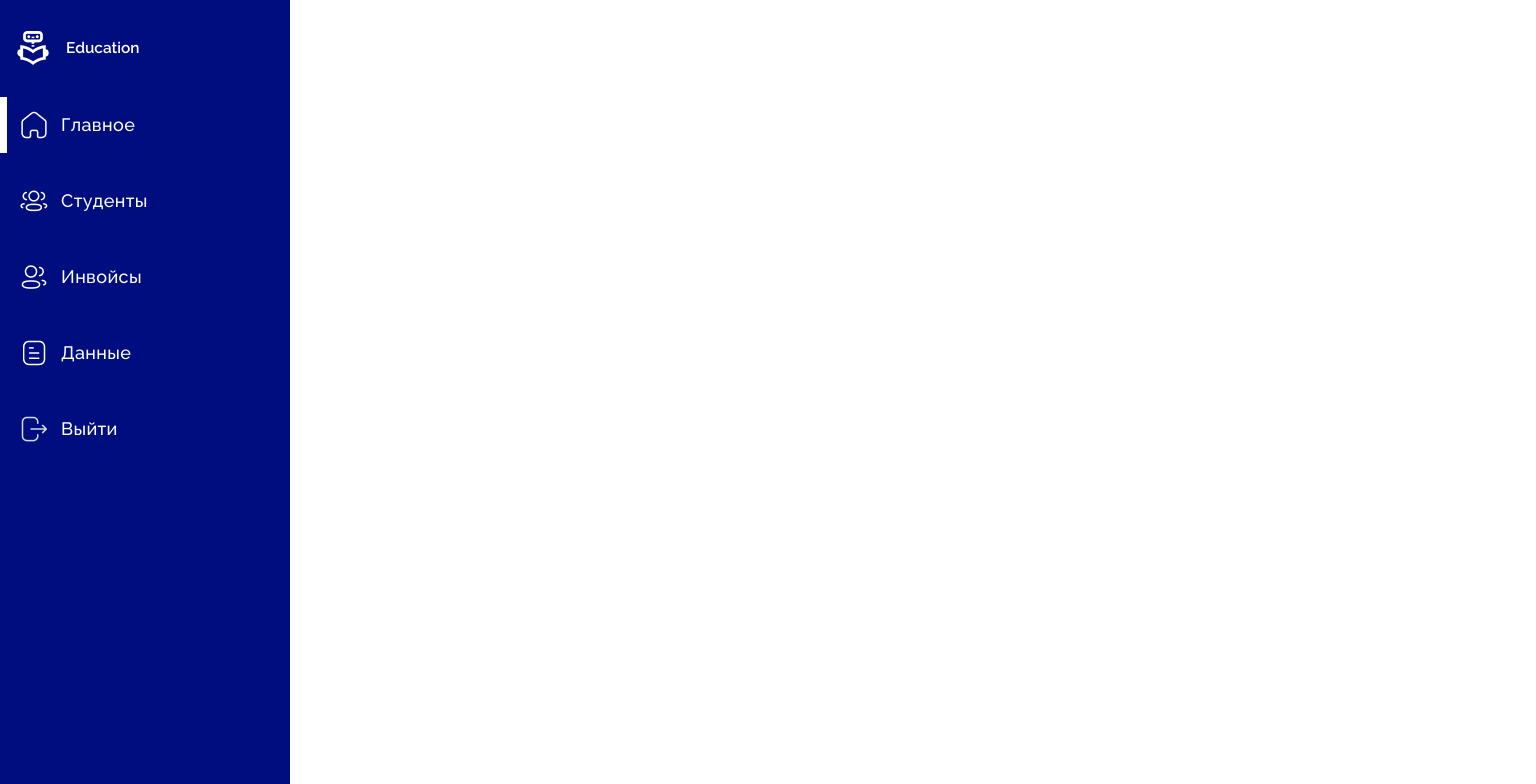
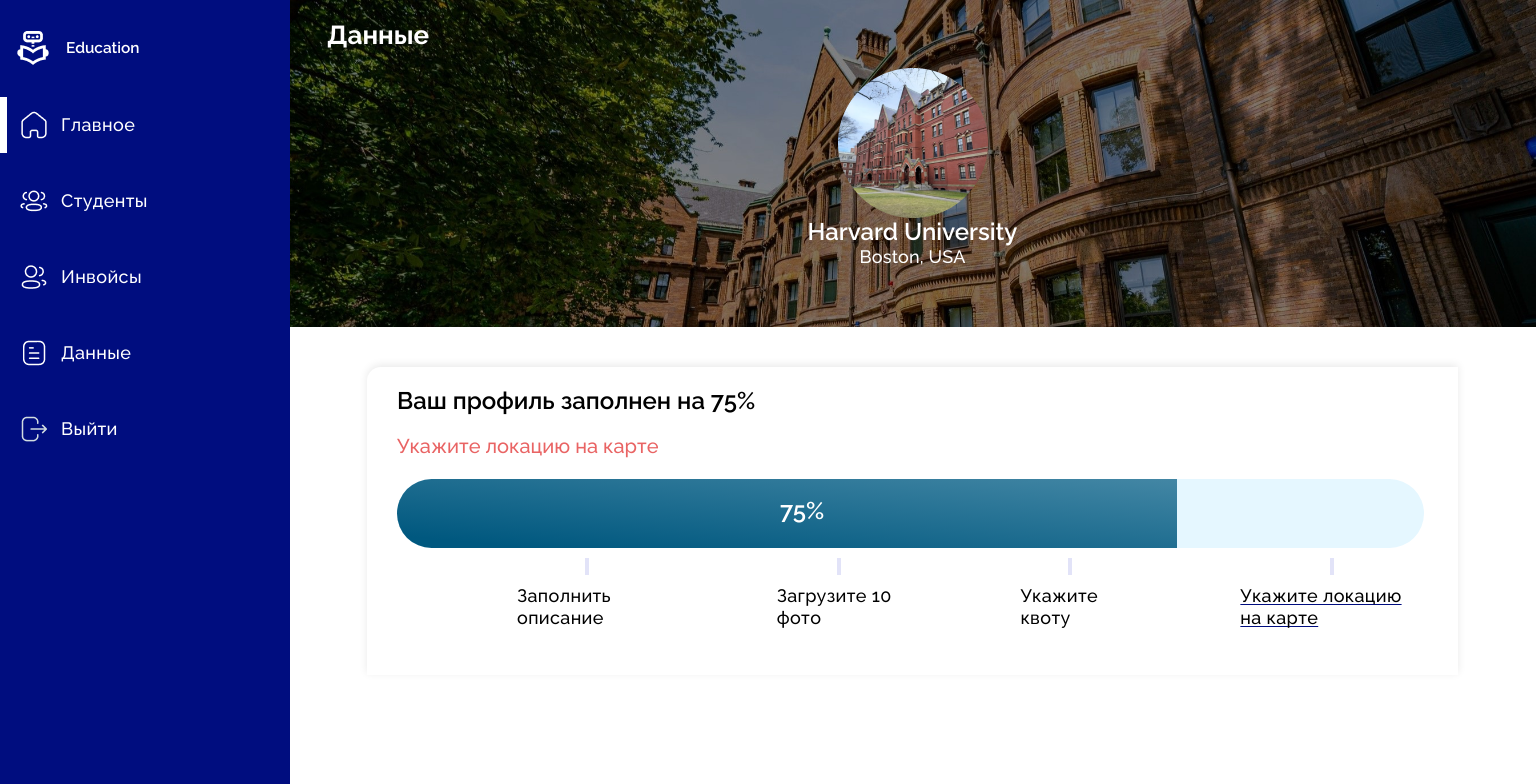
Before and after one commit to Metasensei/EduWeb, a React (Vite) app: page /universty/abdata in a window 1280 px wide. Shown: the top 784 px of the page, 1536 px wide, since content can reach past the window. Built offline with nearby package versions, Linux system fonts and the light colour scheme.

Commit message:
Danniy University Update

```diff
--- a/src/pages/Universty/AbData.jsx
+++ b/src/pages/Universty/AbData.jsx
@@ -1,9 +1,43 @@
 import React from 'react'
-
+import pic from './images/profile_pic.png'
 const AbData = () => {
   return (
-    <div>
-      data
+    <div className='main-uni'>
+      <div className='top-profile'>
+        <h1>Данные</h1>
+        <div className='centre-profile'>
+              <img src={pic} alt="" />
+              <h2>Harvard University</h2>
+              <p>Boston, USA</p>
+        </div>
+      </div>
+      <div className="profile-stat">
+        <h1>Ваш профиль заполнен на 75%</h1>
+        <p>Укажите локацию на карте</p>
+          <div className="percent">
+           <div className='full'>
+             <p>75%</p>
+           </div>
+          </div>
+          <div className='stages'>
+                <div className='stage stage1'>
+                      <p></p>
+                      <h6 className='stage-info'>Заполнить описание</h6>
+                </div>
+                <div className='stage stage2'>
+                      <p></p>
+                      <h6 className='stage-info'>Загрузите 10 фото</h6>
+                </div>
+                <div className='stage stage3'>
+                      <p></p>
+                      <h6 className='stage-info'>Укажите квоту</h6>
+                </div>
+                <div className='stage stage4'>
+                      <p></p>
+                      <h6 className='stage-info'>Укажите локацию на карте</h6>
+                </div>
+          </div>
+      </div>
     </div>
   )
 }
--- a/src/pages/Universty/Universty.css
+++ b/src/pages/Universty/Universty.css
@@ -76,6 +76,8 @@
     margin-left: 300px;
   }
   .side-bar{
+    margin: 0;
+    padding: 0;
     position: fixed;
     top: 0;
     left: 0;
@@ -429,3 +431,183 @@
 .faculty-dropdown:focus{
   outline: solid 1px;
 }
+.top-profile{
+  margin: 0;
+  margin-right: 0px;
+  padding: 0;
+  width: 1247px;
+  height: 327px;
+  background-image: url('./images/wall1.jpeg');
+  background-size: 1250px;
+  background-repeat: no-repeat;
+      h1{
+        font-family: Raleway;
+        font-size: 26px;
+        font-weight: 700;
+        line-height: 30.52px;
+        text-align: left;
+        text-underline-position: from-font;
+        text-decoration-skip-ink: none;
+        color: white;
+        margin-left: 38px;
+        margin-top: 20px;
+      }
+}
+.centre-profile{
+  padding: 0;
+  margin: 0;
+  color: white;
+  display: flex;
+  flex-direction: column;
+  align-items: center;
+  img{
+    width: 150px;
+    height: 150px;
+    top: 73px;
+    left: 789px;
+    gap: 0px;
+    opacity: 0px;
+
+  }
+  p{
+    font-family: Raleway;
+    margin: 0;
+    padding: 0;
+    font-size: 18px;
+    font-weight: 500;
+    line-height: 21.13px;
+    letter-spacing: 0.01em;
+    text-align: left;
+    text-underline-position: from-font;
+    text-decoration-skip-ink: none;
+  }
+  h2{
+    padding: 0;
+    margin: 0;
+    font-family: Raleway;
+    font-size: 24px;
+    font-weight: 600;
+    line-height: 28.18px;
+    text-align: left;
+    text-underline-position: from-font;
+    text-decoration-skip-ink: none;
+
+  }
+}
+.profile-stat{
+  width: 1091px;
+  height: 308px;
+  top: 375px;
+  left: 319px;
+  gap: 0px;
+  border-radius: 14px 0px 0px 0px;
+  opacity: 0px;
+  box-shadow: 2px 4px 9px 0px #0000001A;
+  box-shadow: 0px -2px 8px 0px #00000017;
+  margin-top: 40px;
+  h1{
+    margin-left: 30px;
+    margin-top: 20px;
+    font-family: Raleway;
+    font-size: 24px;
+    font-weight: 600;
+    line-height: 28.18px;
+    text-align: left;
+    text-underline-position: from-font;
+    text-decoration-skip-ink: none;
+  }
+  p{
+margin-left: 30px;
+margin-top: 20px;
+    font-family: Raleway;
+font-size: 20px;
+font-weight: 500;
+line-height: 23.48px;
+text-align: left;
+text-underline-position: from-font;
+text-decoration-skip-ink: none;
+color: #E96464;
+;
+  }
+}
+.percent{
+  width: 1027px;
+  height: 69px;
+  margin-left: 30px;
+  border-radius: 34.5px;
+  background-color: #E5F7FF;
+  .full{
+    background: linear-gradient(5.35deg, #00587F 8.92%, rgba(0, 88, 127, 0) 320.51%);
+    width: 780px;
+    height: 69px;
+    top: 508px;
+    left: 351px;
+    gap: 0px;
+    border-radius: 34.5px 0px 0px 34.5px;
+    display: flex;
+    align-items: center;
+    justify-content: center;
+    opacity: 0px;
+    p{
+      font-family: Raleway;
+      font-size: 24px;
+      font-weight: 600;
+      line-height: 28.18px;
+      text-align: left;
+      text-underline-position: from-font;
+      text-decoration-skip-ink: none;
+      color: #FFFFFF;
+    }
+
+  }
+}
+.stages{
+  width: 1027px;
+  height: 80px;
+  display: flex;
+  margin-left: 30px;
+}
+.stage{
+
+  top: 589px;
+  left: 676px;
+  gap: 0px;
+  opacity: 0px;
+  display: flex;
+  flex-direction: column;
+  align-items: center;
+  margin-left: 120px;
+  p{
+    background-color: #E2E3F8 !important;
+    width: 4px !important;
+    height: 18px !important;
+    left: 56px !important;
+    gap: 0px !important;
+    opacity: 0px !important;
+    margin: 10px;
+    padding: 0;
+
+
+  }
+
+
+}
+.stage-info{
+  text-align: center;
+  margin: 0;
+  padding: 0;
+  font-family: Raleway;
+  font-size: 18px !important;
+  font-weight: 500 !important;
+  line-height: 21.13px !important;
+  letter-spacing: 0.02em !important;
+  text-align: left !important;
+  text-underline-position: from-font !important;
+  text-decoration-skip-ink: none !important;
+  color: black !important;
+
+}
+.stage4{
+  color: #000D7F !important;
+  text-decoration: underline;
+}
```
Also changed, not shown: src/pages/Universty/images/profile_pic.png (added), src/pages/Universty/images/wall1.jpeg (added).
